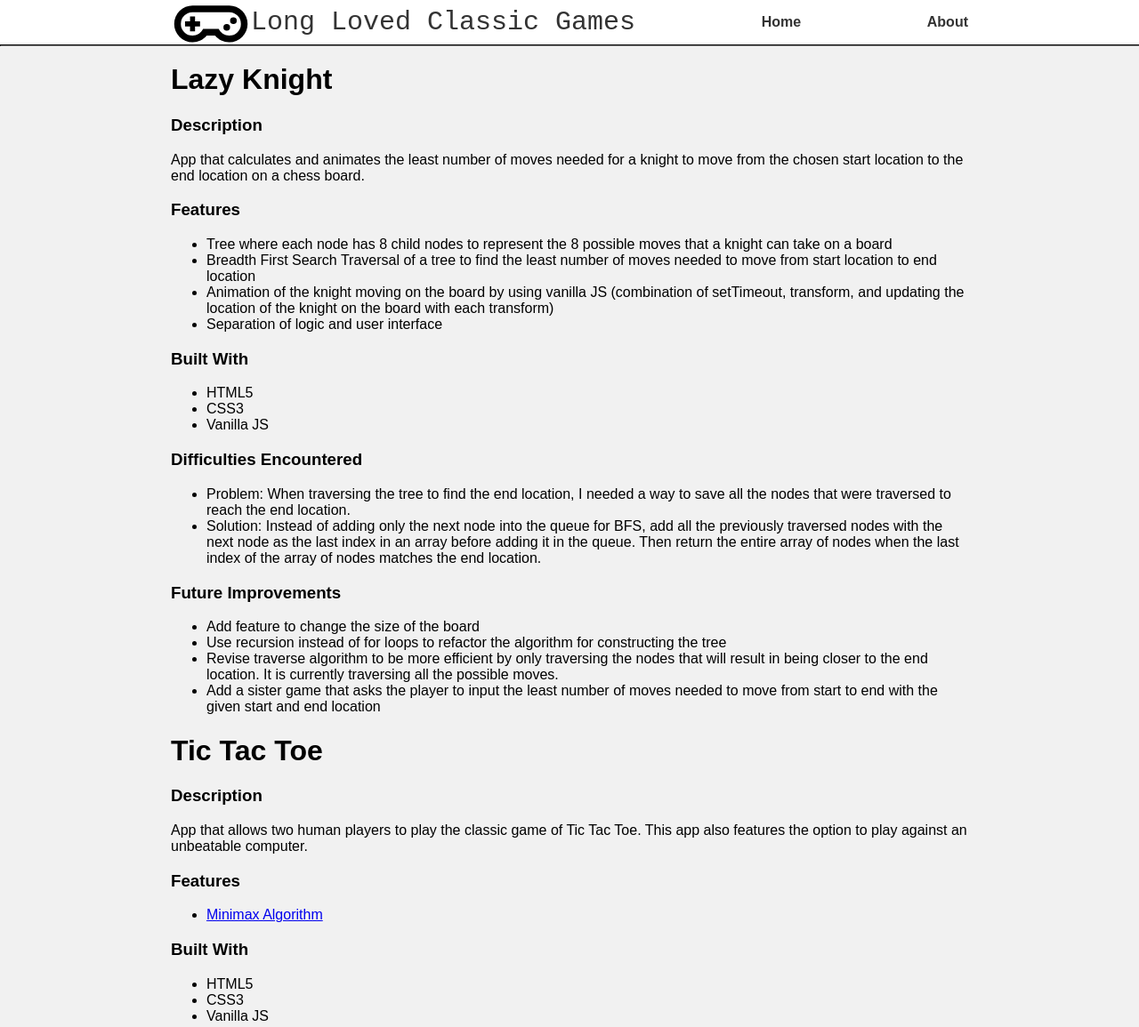
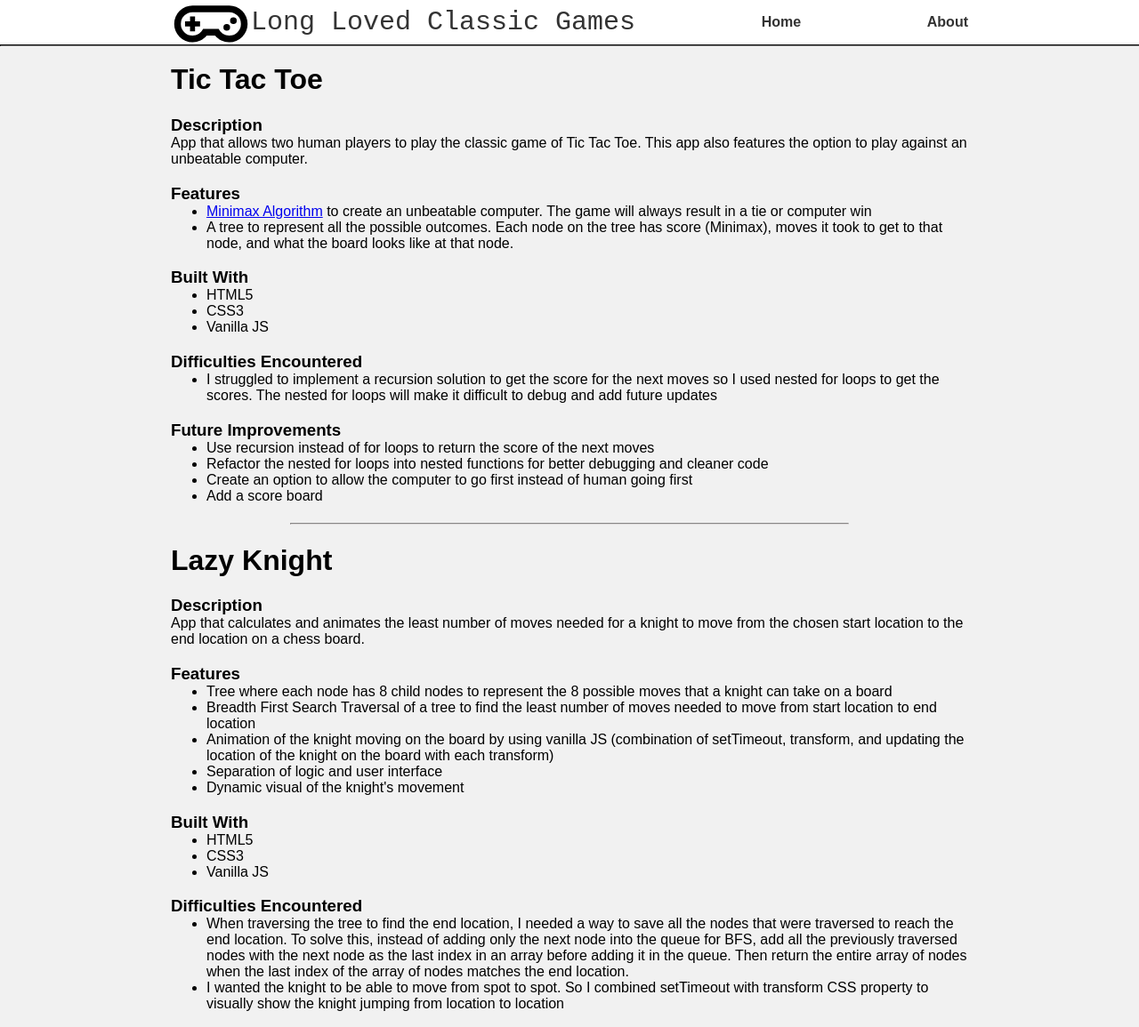
Before and after one commit to long-guan/classic-games, a plain HTML site: page about-page/index_about.html in a window 1280 px wide. Shown: the top 1155 px of the page at 89% size. Drawn offline with Linux system fonts and the light colour scheme.

Commit message:
Updated the about page

```diff
--- a/about-page/index_about.html
+++ b/about-page/index_about.html
@@ -14,8 +14,45 @@
     <div class="main-cont">
         <header-component>
         </header-component>
-
         <div class="game-cont">
+            <div class="lazy-knight">
+                <h1>Tic Tac Toe</h1>
+                <div>
+                    <h3>Description</h3>
+                    <div>App that allows two human players to play the classic game of Tic Tac Toe. This app also features the option to play against an unbeatable computer.</div>
+                </div>
+                <div>
+                    <h3>Features</h3>
+                    <ul>
+                        <li><a href="https://blogs.cornell.edu/info2040/2022/09/13/56590/#:~:text=The%20Minimax%20Tic%2DTac%2DToe,100%25%20chance%20of%20a%20draw.">Minimax Algorithm</a> to create an unbeatable computer. The game will always result in a tie or computer win</li>
+                        <li>A tree to represent all the possible outcomes. Each node on the tree has score (Minimax), moves it took to get to that node, and what the board looks like at that node.  </li>
+                    </ul>
+                </div>
+                <div>
+                    <h3>Built With</h3>
+                    <ul>
+                        <li>HTML5</li>
+                        <li>CSS3</li>
+                        <li>Vanilla JS</li>
+                    </ul>
+                </div>
+                <div>
+                    <h3>Difficulties Encountered</h3>
+                    <ul>
+                        <li>I struggled to implement a recursion solution to get the score for the next moves so I used nested for loops to get the scores. The nested for loops will make it difficult to debug and add future updates</li>
+                    </ul>
+                </div>
+                <div class="margin-bot">
+                    <h3>Future Improvements</h3>
+                    <ul>
+                        <li>Use recursion instead of for loops to return the score of the next moves</li>
+                        <li>Refactor the nested for loops into nested functions for better debugging and cleaner code</li>
+                        <li>Create an option to allow the computer to go first instead of human going first</li>
+                        <li>Add a score board</li>
+                    </ul>
+                </div>
+            </div>
+            <hr class="footer-separator">
             <div class="lazy-knight">
                 <h1>Lazy Knight</h1>
                 <div>
@@ -29,6 +66,7 @@
                         <li>Breadth First Search Traversal of a tree to find the least number of moves needed to move from start location to end location</li>
                         <li>Animation of the knight moving on the board by using vanilla JS (combination of setTimeout, transform, and updating the location of the knight on the board with each transform)</li>
                         <li>Separation of logic and user interface</li>
+                        <li>Dynamic visual of the knight's movement</li>
                     </ul>
                 </div>
                 <div>
@@ -42,30 +80,33 @@
                 <div>
                     <h3>Difficulties Encountered</h3>
                     <ul>
-                        <li>Problem: When traversing the tree to find the end location, I needed a way to save all the nodes that were traversed to reach the end location.</li>
-                        <li>Solution: Instead of adding only the next node into the queue for BFS, add all the previously traversed nodes with the next node as the last index in an array before adding it in the queue. Then return the entire array of nodes when the last index of the array of nodes matches the end location.</li>
+                        <li>When traversing the tree to find the end location, I needed a way to save all the nodes that were traversed to reach the end location. To solve this, instead of adding only the next node into the queue for BFS, add all the previously traversed nodes with the next node as the last index in an array before adding it in the queue. Then return the entire array of nodes when the last index of the array of nodes matches the end location.</li>
+                        <li>I wanted the knight to be able to move from spot to spot. So I combined setTimeout with transform CSS property to visually show the knight jumping from location to location</li>
                     </ul>
                 </div>
-                <div>
+                <div class="margin-bot">
                     <h3>Future Improvements</h3>
                     <ul>
                         <li>Add feature to change the size of the board</li>
                         <li>Use recursion instead of for loops to refactor the algorithm for constructing the tree</li>
                         <li>Revise traverse algorithm to be more efficient by only traversing the nodes that will result in being closer to the end location. It is currently traversing all the possible moves.</li>
                         <li>Add a sister game that asks the player to input the least number of moves needed to move from start to end with the given start and end location</li>
+                        <li>Make the app mobile friendly</li>
                     </ul>
                 </div>
             </div>
+            <hr class="footer-separator">
             <div class="lazy-knight">
-                <h1>Tic Tac Toe</h1>
+                <h1>Battleship</h1>
                 <div>
                     <h3>Description</h3>
-                    <div>App that allows two human players to play the classic game of Tic Tac Toe. This app also features the option to play against an unbeatable computer.</div>
+                    <div>App to play the game of Battleship against a computer.</div>
                 </div>
                 <div>
                     <h3>Features</h3>
                     <ul>
-                        <li><a href="https://blogs.cornell.edu/info2040/2022/09/13/56590/#:~:text=The%20Minimax%20Tic%2DTac%2DToe,100%25%20chance%20of%20a%20draw.">Minimax Algorithm</a></li>
+                        <li>Utilized object-oriented programming principles to encapsulate game data</li>
+                        <li>Uses a type writer effect to display the game actions/statuses</li>
                     </ul>
                 </div>
                 <div>
@@ -79,18 +120,20 @@
                 <div>
                     <h3>Difficulties Encountered</h3>
                     <ul>
-
+                        <li>I needed a way to put the SVG of the ships on the board while also displaying the hit markers. So I used two divs layed on top of each other and z-index to create two displays, one to display ships and one to display hit markers</li>
+                        <li>I wanted a type writer effect to show the game actions/statuses. So I combined a for loop with setTimeout to change the content of the HTML element letter by letter</li>
                     </ul>
                 </div>
-                <div>
+                <div class="margin-bot">
                     <h3>Future Improvements</h3>
                     <ul>
-
+                        <li>Implement a smarter computer where if it hits a ship, it will hit the adjacent spots until it sinks the entire ship. Currently, all the computer's moves are random</li>
+                        <li>Make the app mobile friendly</li>
+                        <li>Implement 2 player mode</li>
                     </ul>
                 </div>
             </div>
         </div>
-
         <footer-component>
         </footer-component>
     </div>
--- a/about-page/styles_about.css
+++ b/about-page/styles_about.css
@@ -1,3 +1,15 @@
 .game-cont {
     background-color: rgb(241, 241, 241);
 }
+
+h3 {
+    margin-bottom: 0;
+}
+
+ul {
+    margin: 0;
+}
+
+.margin-bot {
+    margin-bottom: 21.44px;
+}
```
